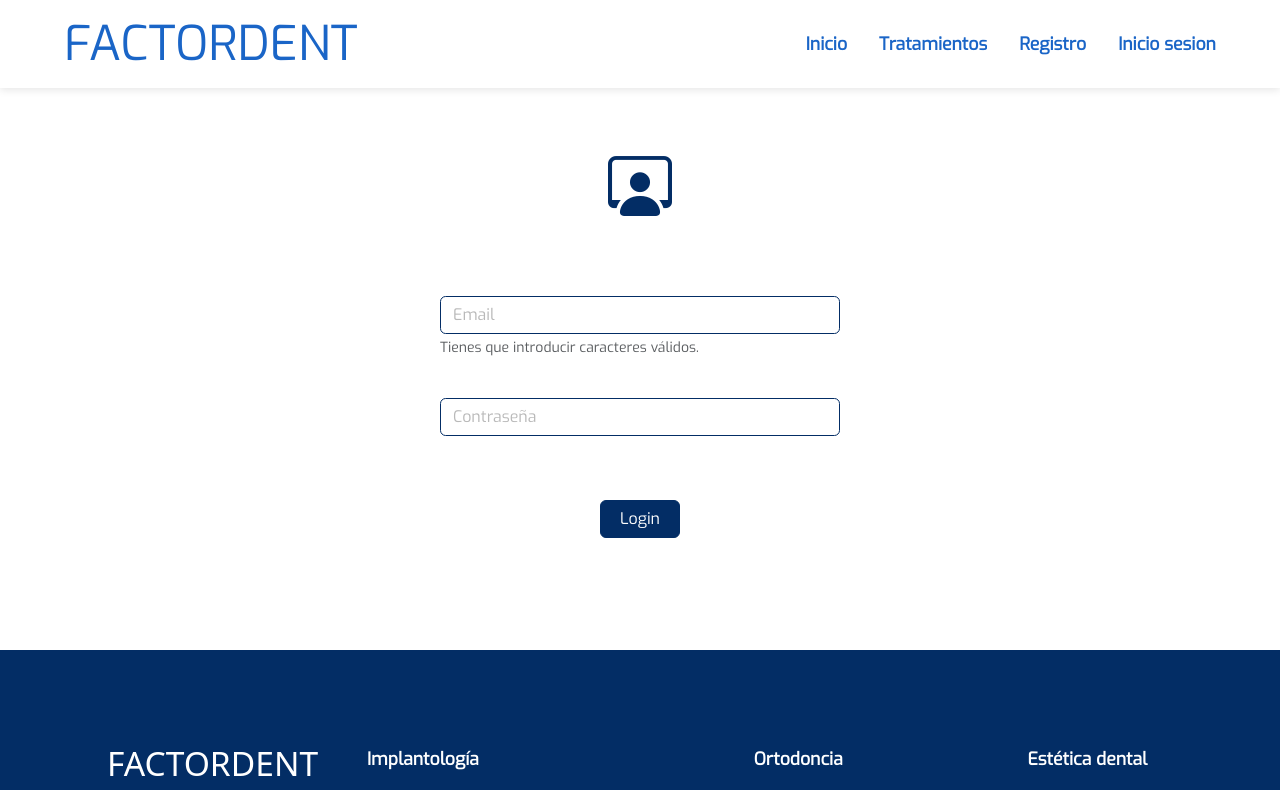
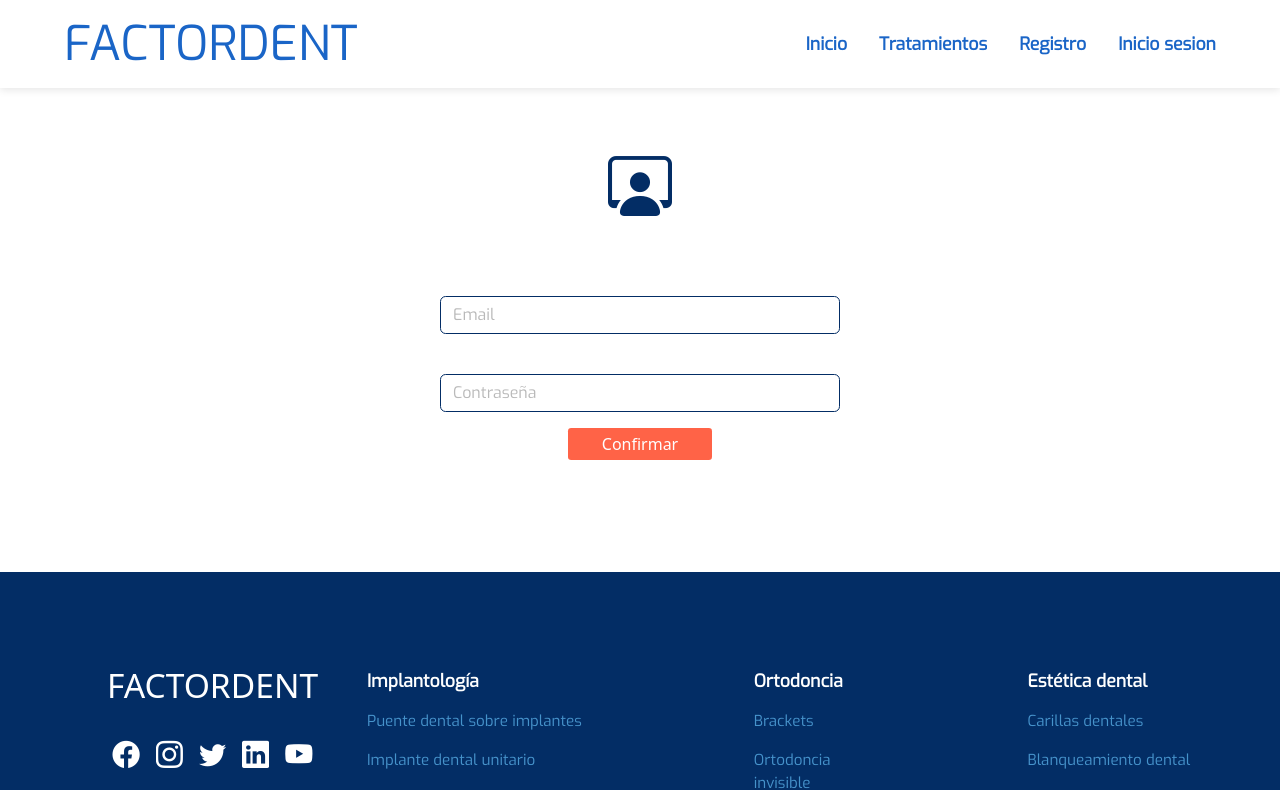
Before and after one commit to AdrianSolsona/dental-clinic-react, a React (Vite) app: page /login in a window 1280 px wide. Shown: the top 790 px of the page. Built offline with nearby package versions, Linux system fonts and the light colour scheme.

Commit message:
Fix: missing props are added to the inputText component and the inputs of the login layout are modified.

```diff
--- /dev/null
+++ b/src/components/ButtonAct/ButtonAct.css
@@ -0,0 +1,24 @@
+.loginSendDeac {
+
+    height: 2em;
+    width: 9em;
+
+    background-color: tomato;
+
+    border-radius: 0.2em;
+    color: white;
+
+    display: flex;
+    justify-content: center;
+    align-items: center;
+}
+.loginSendAct {
+
+    cursor: pointer;
+    background-color: red;
+}
+.loginSendAct:hover {
+
+    transition: 1s;
+    background-color: darkred;
+}
--- /dev/null
+++ b/src/components/ButtonAct/ButtonAct.jsx
@@ -0,0 +1,10 @@
+import React from "react";
+import "./ButtonAct.css";
+
+export const ButtonAct = ({ className, buttonName, onClick }) => {
+  return (
+    <div className={className} onClick={onClick}>
+      {buttonName}
+    </div>
+  );
+};
--- a/src/components/InputText/InputText.css
+++ b/src/components/InputText/InputText.css
@@ -1,4 +1,4 @@
-.inputDesign {
+.inputBasicDesign {
     display: block;
     width: 100%;
     padding: 0.375rem 0.75rem;
@@ -15,21 +15,25 @@
     border: 1px solid rgb(3, 45, 101);
     margin-top: 1.5rem;
   }
-  .inputDesign:focus {
+  .inputBasicDesign:focus {
     color: #495057;
     background-color: #fff;
     border-color: #80bdff;
     outline: 0;
     box-shadow: 0 0 0 0.2rem rgba(0, 123, 255, 0.25);
     }
-    .inputDesign:disabled {
+    .inputBasicDesign:disabled {
     background-color: #e9ecef;
     opacity: 1;
     }
-    .inputDesign[readonly] {
+    .inputBasicDesign[readonly] {
     background-color: #e9ecef;
     }
-    .inputDesign::placeholder{
+    .inputBasicDesign::placeholder{
         color:rgb(185, 185, 185);
         font-weight: 500;
+        font-family: 'Exo', sans-serif;
     }
+    .inputErrorDesign {
+      border: 0.2em solid red;
+  }
--- a/src/components/InputText/InputText.jsx
+++ b/src/components/InputText/InputText.jsx
@@ -2,21 +2,24 @@ import React from 'react';
 import './InputText.css';
 
 export const InputText = ({
+    className,
     type,
     placeholder,
     name,
+    required,
     changeFunction,
-    validateFunction
+    blurFunction
 }) => {
      return (
          <>
             <input
-                className='inputDesign'
+                className={className}
                 type={type}
                 name={name}
                 placeholder={placeholder}
-                onChange={changeFunction}
-                onBlur={validateFunction}
+                required={required}
+                onChange={(e) => changeFunction(e)}
+                onBlur={(e) => blurFunction(e)}
             />
          </>
      )
--- a/src/layout/login/Login.css
+++ b/src/layout/login/Login.css
@@ -18,13 +18,7 @@
     font-size: 4rem;
     color: rgb(3, 45, 101);
 }
-.input-form{
-    font-family: 'Exo', sans-serif;
-}
-.input-form::placeholder{
-    color:rgb(185, 185, 185);
-    font-weight: 500;
-}
+
 .text-muted{
     font-family: 'Exo', sans-serif;
 }
--- a/src/layout/login/login.jsx
+++ b/src/layout/login/login.jsx
@@ -3,8 +3,10 @@ import { Footer } from "../../components/Footer/Footer"
 import { NavBar } from "../../components/Navbar/NavBar"
 import Button from 'react-bootstrap/Button';
 import Form from 'react-bootstrap/Form';
+import { ButtonAct } from "../../components/ButtonAct/ButtonAct";
 import './Login.css'
 import { InputText } from "../../components/InputText/InputText";
+import { validate } from "../../helpers/useful";
 import { useDispatch } from "react-redux";
 import { login } from "../userSlice";
 import { logMe } from "../../services/apiCalls";
@@ -145,29 +147,50 @@ export const Login = () => {
         <i class="bi bi-person-workspace icon-login"></i>
         </div>
           <InputText
-            type="email"
-            name="email"
-            placeholder="Email"
+             className={
+              credencialesError.passwordError === ""
+                ? "inputBasicDesign"
+                : "inputBasicDesign inputErrorDesign"
+            }
+            type={"email"}
+            name={"email"}
+            placeholder={"Email"}
+            required={true}
             changeFunction={(e) => inputHandler(e)}
+            blurFunction={(e) => checkError(e)}
             validateFunction={(e) => inputValidate(e)}
           />
-          <Form.Text className="text-muted">
-            Tienes que introducir caracteres válidos.
-          </Form.Text>
+          <Form.Text className="text-danger">
+                {credencialesError.emailError}
+              </Form.Text>
         </Form.Group>
         <Form.Group className="mb-3" controlId="formBasicPassword">
           <InputText
+             className={
+              credencialesError.passwordError === ""
+                ? "inputBasicDesign"
+                : "inputBasicDesign inputErrorDesign"
+            }
             type="password"
             name="password"
             placeholder="Contraseña"
+            required={true}
             changeFunction={(e) => inputHandler(e)}
+            blurFunction={(e) => checkError(e)}
             validateFunction={(e) => inputValidate(e)}
           />
+        <Form.Text className="text-danger">
+          {credencialesError.passwordError}
+        </Form.Text>
         </Form.Group>
+
         <div className='btn-container'>
-          <Button className='btn-login' variant="primary" type="submit">
-            Login
-          </Button>
+        <ButtonAct
+              className={loginAct ? "loginSendDeac loginSendAct" : "loginSendDeac"}
+              buttonName="Confirmar"
+            //   onClick={loginAct ? sendValue : () => {}}
+              onClick={loginAct ? logeame : () => {}}
+            />
         </div>
       </Form>
     </div>
```
